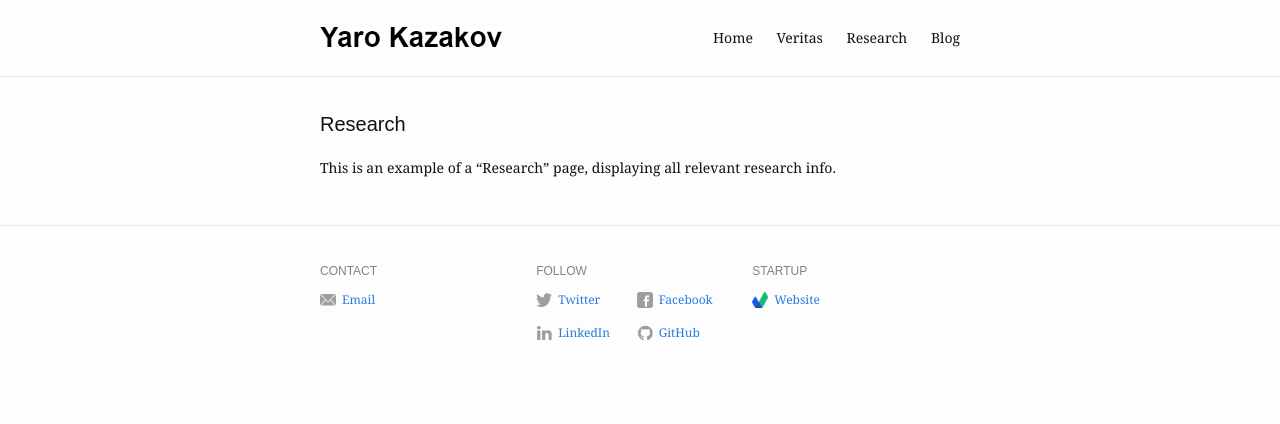
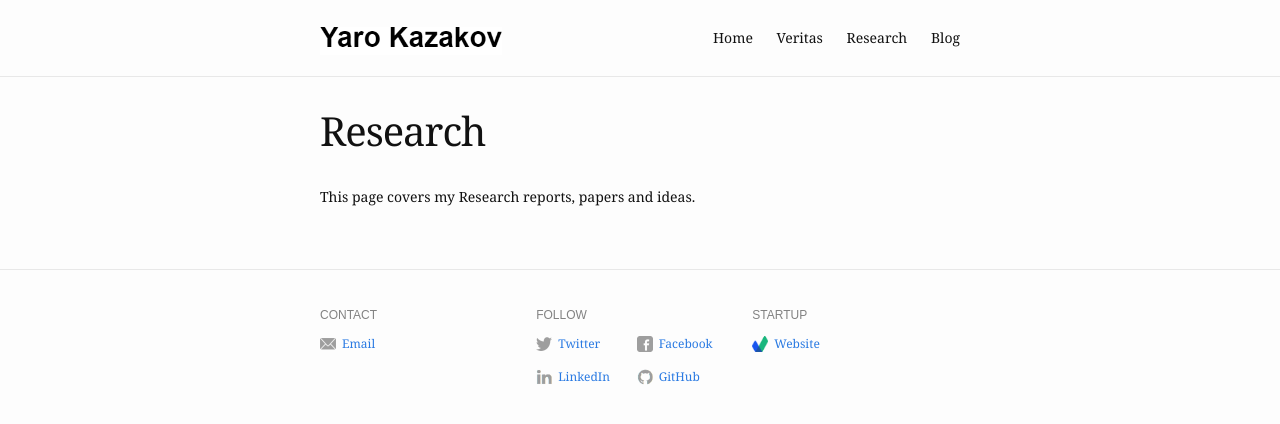
Before and after one commit to eliottvincent/bay, a Jekyll site: the page built from research.md, in a window 1280 px wide. Shown: the top 424 px of the page. Built offline with Jekyll 4.4.1, drawn with Linux system fonts in a browser that asks for light colours.

Commit message:
research_update
v1

```diff
--- a/_layouts/research.html
+++ b/_layouts/research.html
@@ -7,25 +7,36 @@
 
     <div class="page-content">
       <div class="wrapper">
-        <div class="work">
-          <h1 class="page-heading">{{ page.title }}</h1>
-          {{ content }}
+        <div class="post">
 
-          {% for item in page.items %}
-          <div class="work-item">
-            <img
-              src="{{ item.image.src | absolute_url }}"
-              alt="{{ item.image.alt }}"
-              class="work-bubble"
-            />
-            <span class="work-text">
-              <strong>{{ item.title }}</strong>
-              &mdash;
-              {{ item.description }}
-            </span>
-          </div>
-          {% endfor %}
-        </div>
+          <header class="post-header">
+
+            {% if page.draft %}
+              {% include draft-banner.html %}
+            {% endif %}
+
+            <h1 class="post-title">
+            {% if page.headline_formatted_title %}
+              {{ page.headline_formatted_title | newline_to_br }}
+            {% else %}
+              {{ page.title }}
+            {% endif %}
+            </h1>
+
+            {% if page.subtitle %}<h1 class="post-subtitle">{{ page.subtitle }}</h1>{% endif %}
+            <p class="post-meta"><span class="post-date">{{ page.date | date: "%B %-d, %Y" }}
+            </span>{% if page.author %} • {{ page.author }}{% endif %}{% if page.meta %} • {{ page.meta }}{% endif %}</p>
+          </header>
+
+          <article class="post-content">
+            {{ content }}
+          </article>
+
+          {% if page.draft %}
+              {% include draft-banner.html %}
+          {% endif %}
+
+      </div>
       </div>
     </div>
 
--- a/research.md
+++ b/research.md
@@ -4,5 +4,5 @@ title: Research
 slug: /research
 ---
 
-This is an example of a "Research" page, displaying all relevant research info.
+This page covers my Research reports, papers and ideas.
 <br />
```
Also changed, not shown: _research/2024-08-29-aircraft-vibrations.md (added, +20 -0 lines), 8 other files.
